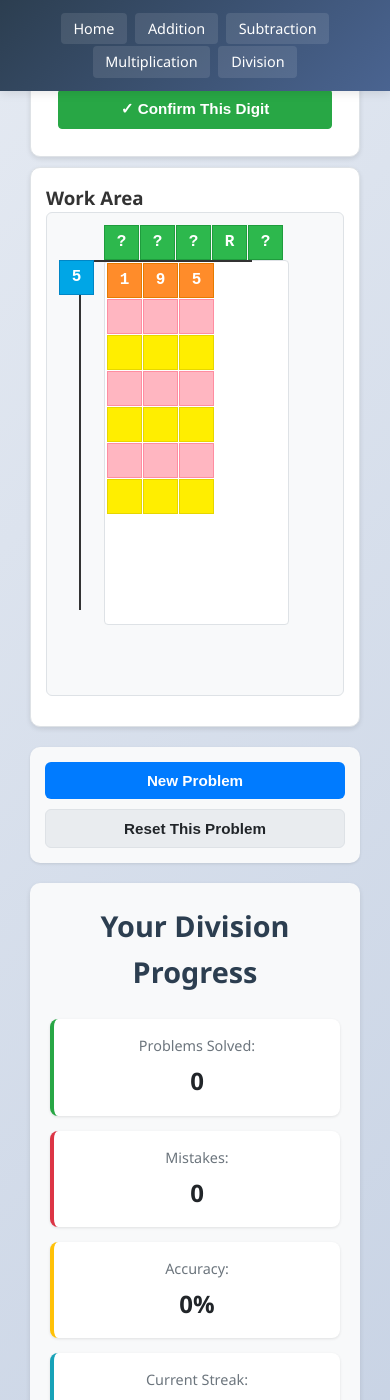
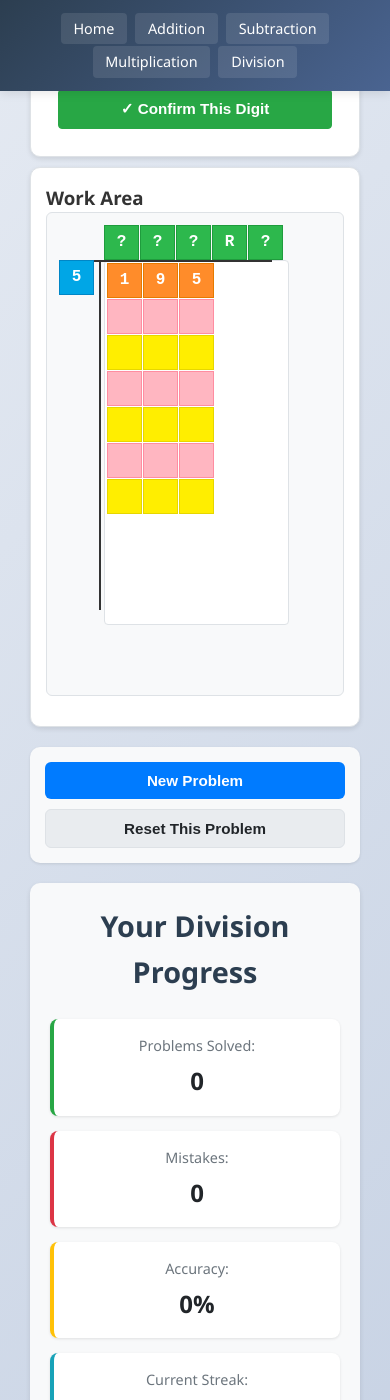
Before and after one commit to ZBZFirst/Math, a Jekyll site: the page built from division.md, in a window 390 px wide and 1400 px high, scrolled down 1090 px. Built offline with Jekyll 4.4.1, drawn with Linux system fonts in a browser that asks for light colours.

Commit message:
Update division.css

```diff
--- a/assets/css/division.css
+++ b/assets/css/division.css
@@ -614,7 +614,7 @@
     .division-symbol {
         left: -25px;
         height: 400px;
-        transform: translateX(-5px);
+        transform: translateX(20px);
 
     }
 
@@ -684,7 +684,7 @@
     .division-symbol {
         left: -20px;
         height: 350px;
-        transform: translateX(-5px);
+        transform: translateX(15px);
 
     }
 
```
